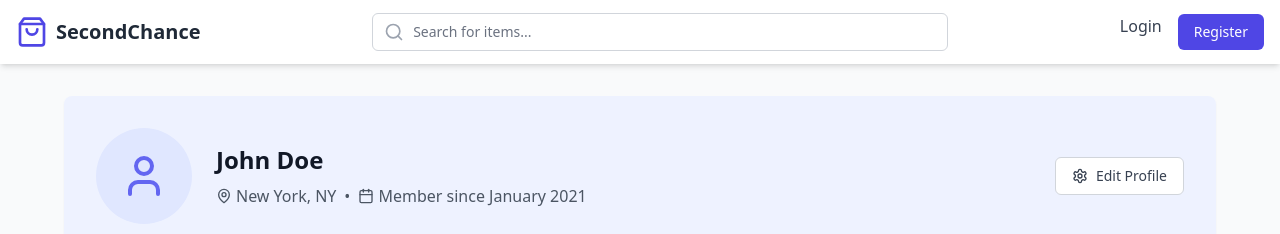
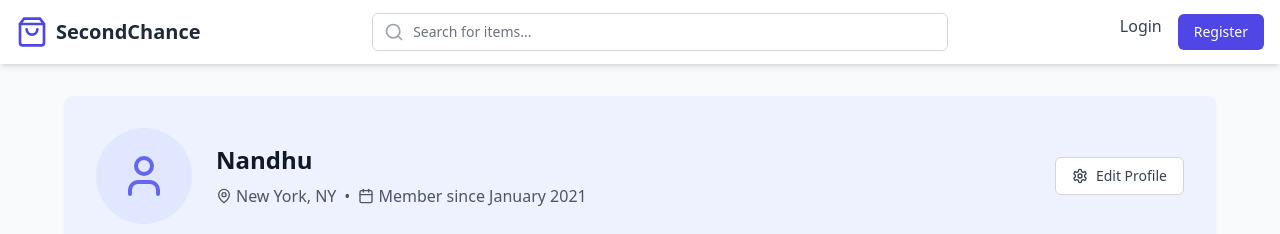
Before and after one commit to NeilSenEasow/secondChance_rit_hackathon, a React (Vite) app: page /profile in a window 1280 px wide. Shown: the top 234 px of the page. Built offline with nearby package versions, Linux system fonts and the light colour scheme.

Commit message:
add nandhu

```diff
--- a/src/pages/Profile.jsx
+++ b/src/pages/Profile.jsx
@@ -22,7 +22,7 @@ const Profile = () => {
     // Dummy user data for testing
     const mockUser = {
       id: 1,
-      name: "John Doe",
+      name: "Nandhu",
       location: "New York, NY",
       joinedDate: "January 2021",
       listings: 5,
```
